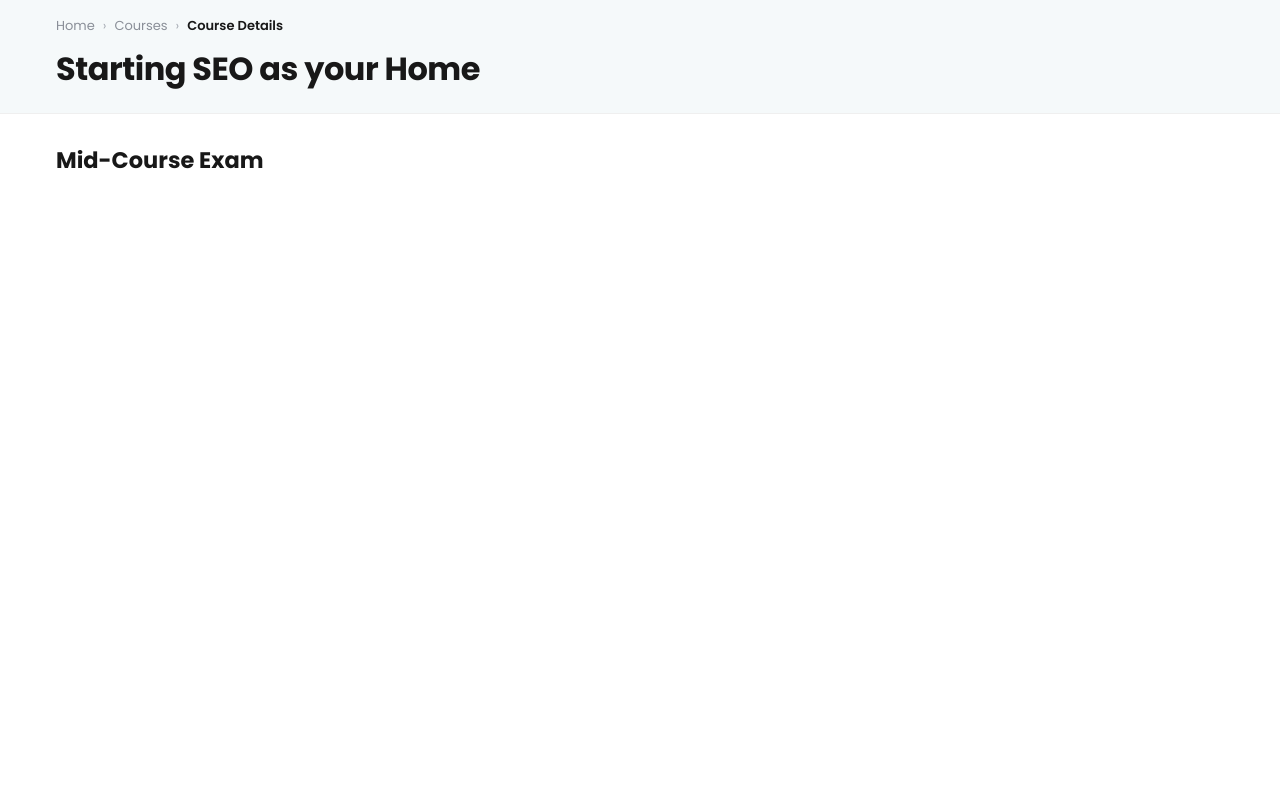
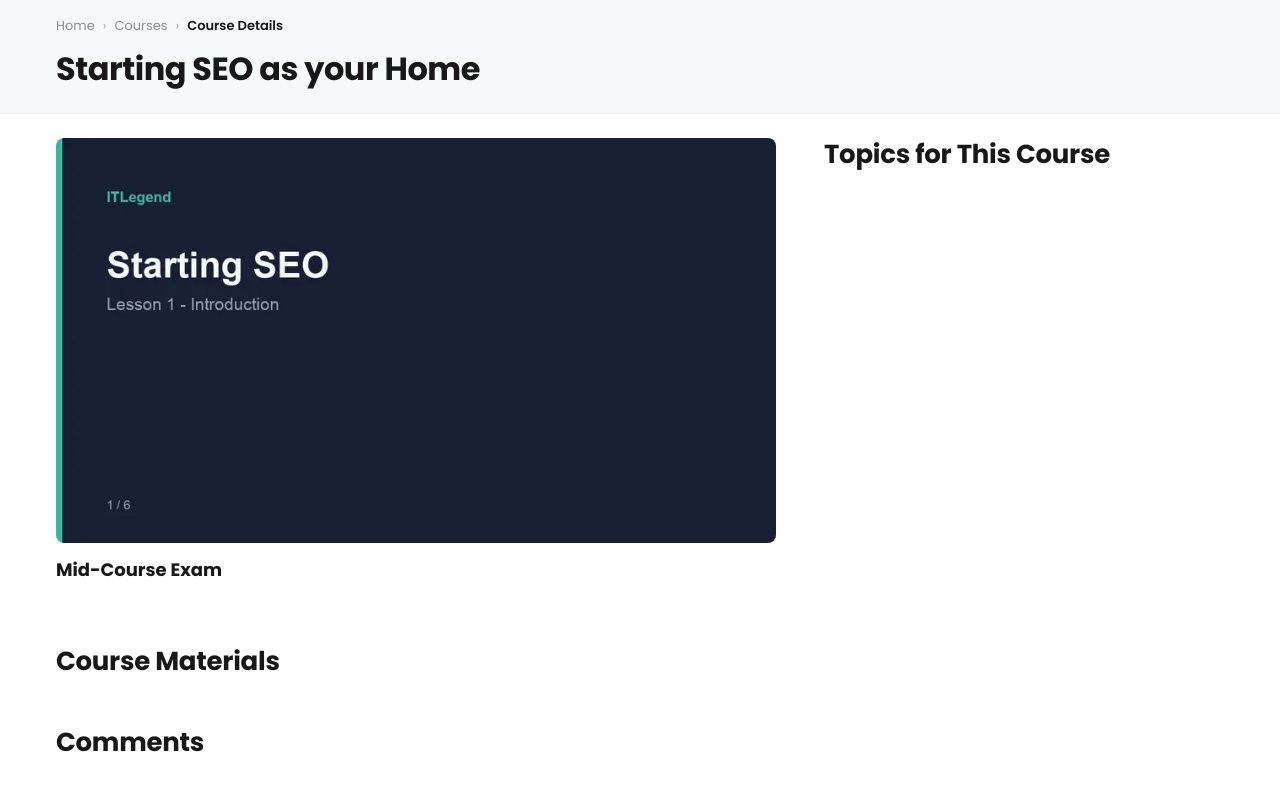
Before and after one commit to zikaloai71/course-player, a Next.js app: page /courses/starting-seo-as-your-home in a window 1280 px wide. Shown: the top 790 px of the page. Built offline with nearby package versions, Linux system fonts and the light colour scheme.

Commit message:
feat: player page layout

```diff
--- /dev/null
+++ b/src/app/courses/[slug]/page.module.css
@@ -0,0 +1,75 @@
+/*
+ * One grid for the whole player page. Mobile stacks in reading order:
+ * player, section icons, materials, topics, comments. Desktop puts topics in a
+ * second column that spans the rest, as in the design.
+ */
+.layout {
+  display: grid;
+  gap: var(--s-6);
+  padding-block: var(--s-5) var(--s-8);
+  grid-template-areas:
+    "player"
+    "nav"
+    "materials"
+    "topics"
+    "comments";
+}
+
+@media (min-width: 1024px) {
+  .layout {
+    align-items: start;
+    column-gap: var(--s-7);
+    grid-template-columns: minmax(0, 1.8fr) minmax(0, 1fr);
+    grid-template-areas:
+      "player topics"
+      "nav topics"
+      "materials topics"
+      "comments topics";
+  }
+}
+
+.player {
+  grid-area: player;
+}
+
+.frame {
+  position: relative;
+  aspect-ratio: 16 / 9;
+  overflow: hidden;
+  border-radius: var(--r-md);
+  background: var(--navy);
+}
+
+.frame img {
+  width: 100%;
+  height: 100%;
+  object-fit: cover;
+}
+
+.lessonTitle {
+  margin-top: var(--s-4);
+  font-size: 18px;
+}
+
+.nav {
+  grid-area: nav;
+}
+
+.materials {
+  grid-area: materials;
+}
+
+.comments {
+  grid-area: comments;
+}
+
+.topics {
+  grid-area: topics;
+}
+
+/* "Course Materials", "Comments", "Topics for This Course". */
+.heading {
+  margin-bottom: var(--s-4);
+  font-size: clamp(20px, 2.4vw, 26px);
+  letter-spacing: -0.01em;
+}
--- a/src/app/courses/[slug]/page.tsx
+++ b/src/app/courses/[slug]/page.tsx
@@ -1,8 +1,10 @@
 import type { Metadata } from "next";
+import Image from "next/image";
 import { notFound } from "next/navigation";
 import { PageHeader } from "@/components/ui/PageHeader";
 import { getCourse, getCourses, getLesson } from "@/lib/data";
 import { nextLesson } from "@/lib/progress";
+import styles from "./page.module.css";
 
 type Params = { slug: string };
 type Search = { lesson?: string };
@@ -51,8 +53,39 @@
         ]}
         title={course.title}
       />
-      <main className="container" style={{ paddingBlock: "32px 64px" }}>
-        <h2>{lesson.title}</h2>
+
+      <main className={`container ${styles.layout}`}>
+        <section className={styles.player} aria-label="Lesson player">
+          <div className={styles.frame}>
+            <Image
+              src="/images/lesson-poster.webp"
+              alt=""
+              width={1280}
+              height={720}
+              sizes="(max-width: 1023px) 100vw, 65vw"
+              priority
+            />
+          </div>
+          <h2 className={styles.lessonTitle}>{lesson.title}</h2>
+        </section>
+
+        <section className={styles.materials} aria-labelledby="materials-heading">
+          <h2 id="materials-heading" className={styles.heading}>
+            Course Materials
+          </h2>
+        </section>
+
+        <aside className={styles.topics} aria-labelledby="topics-heading">
+          <h2 id="topics-heading" className={styles.heading}>
+            Topics for This Course
+          </h2>
+        </aside>
+
+        <section className={styles.comments} aria-labelledby="comments-heading">
+          <h2 id="comments-heading" className={styles.heading}>
+            Comments
+          </h2>
+        </section>
       </main>
     </>
   );
```
